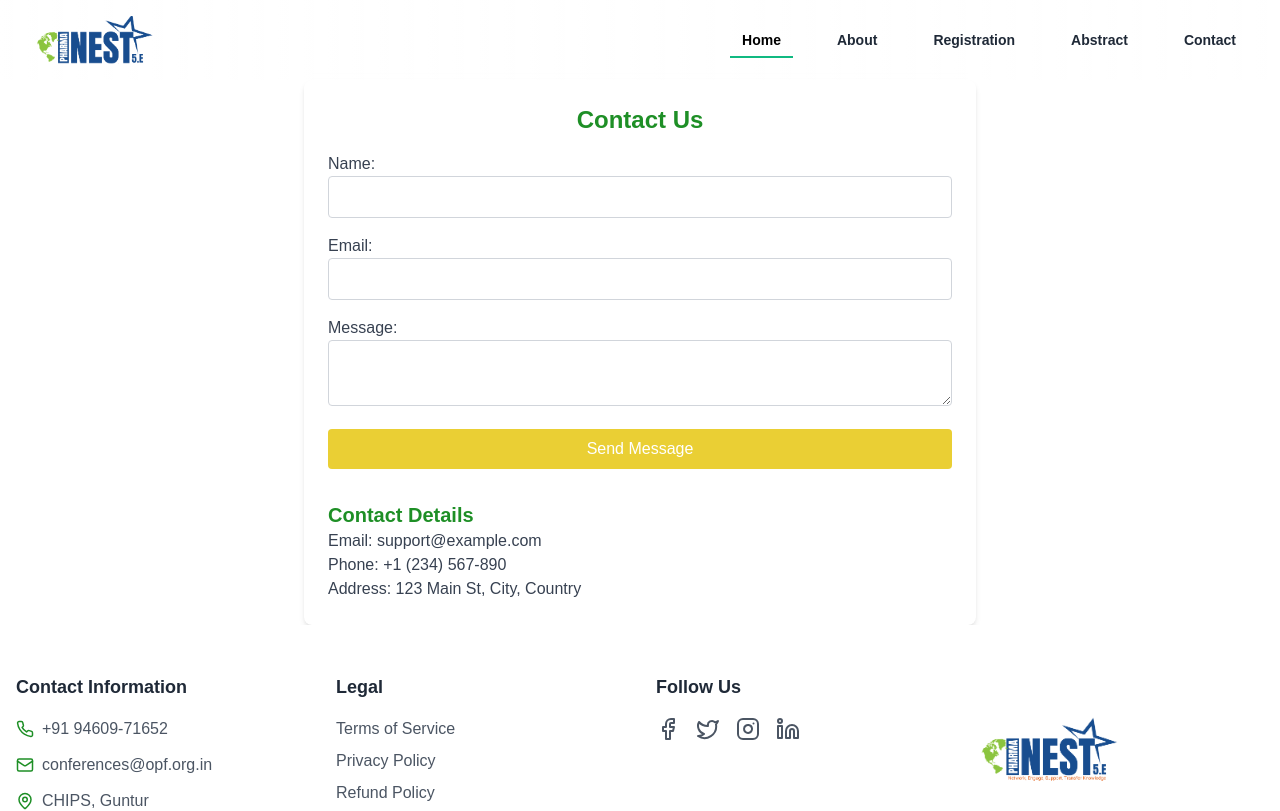
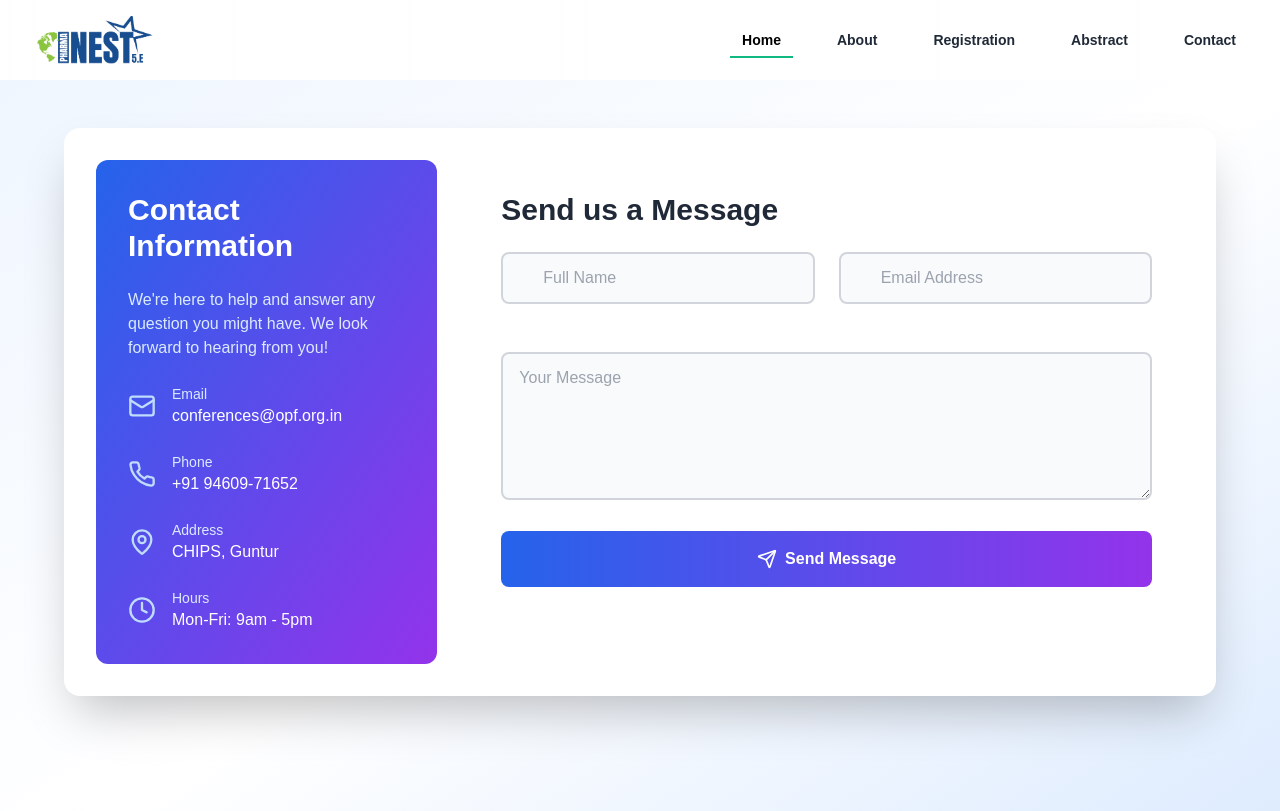
Before and after one commit to ravindrasirvi609/pharmanest, a Next.js app: page /contact in a window 1280 px wide. Shown: the top 811 px of the page. Built offline with nearby package versions, Linux system fonts and the light colour scheme.

Commit message:
Refactor code to update email addresses in ClientAbstractForm and mailer

```diff
--- a/src/app/contact/page.tsx
+++ b/src/app/contact/page.tsx
@@ -1,5 +1,63 @@
 "use client";
 import React, { useState } from "react";
+import { Mail, Phone, MapPin, Send, AlertTriangle, Clock } from "lucide-react";
+
+// Custom animated input component
+const AnimatedInput = ({
+  type,
+  name,
+  value,
+  onChange,
+  error,
+  label,
+  icon: Icon,
+}: {
+  type: string;
+  name: string;
+  value: string;
+  onChange: (
+    e: React.ChangeEvent<HTMLInputElement | HTMLTextAreaElement>
+  ) => void;
+  error?: string;
+  label: string;
+  icon?: React.ComponentType<{ className?: string }>;
+}) => (
+  <div className="relative mb-6">
+    <div className="absolute inset-y-0 left-0 flex items-center pl-3 pointer-events-none">
+      {Icon && <Icon className="w-5 h-5 text-gray-400" />}
+    </div>
+    <input
+      type={type}
+      name={name}
+      value={value}
+      onChange={onChange}
+      placeholder={label}
+      className={`
+        w-full pl-10 pr-3 py-3
+        border-2 rounded-lg
+        transition duration-300
+        ${
+          error
+            ? "border-red-500 focus:ring-red-300"
+            : "border-gray-300 focus:border-blue-500 focus:ring-blue-300"
+        }
+        bg-gray-50
+        focus:outline-none
+        focus:ring-2
+      `}
+    />
+    {error && (
+      <div className="absolute inset-y-0 right-0 flex items-center pr-3">
+        <AlertTriangle className="w-5 h-5 text-red-500" />
+      </div>
+    )}
+    {error && (
+      <p className="text-red-500 text-sm mt-1 flex items-center">
+        <AlertTriangle className="w-4 h-4 mr-1" /> {error}
+      </p>
+    )}
+  </div>
+);
 
 const ContactPage: React.FC = () => {
   const [formData, setFormData] = useState({
@@ -8,84 +66,229 @@ const ContactPage: React.FC = () => {
     message: "",
   });
   const [errors, setErrors] = useState({ name: "", email: "", message: "" });
+  const [isSubmitting, setIsSubmitting] = useState(false);
 
   const handleChange = (
     e: React.ChangeEvent<HTMLInputElement | HTMLTextAreaElement>
   ) => {
-    setFormData({ ...formData, [e.target.name]: e.target.value });
+    const { name, value } = e.target;
+    setFormData((prev) => ({ ...prev, [name]: value }));
+
+    // Clear error when user starts typing
+    if (errors[name as keyof typeof errors]) {
+      setErrors((prev) => ({ ...prev, [name]: "" }));
+    }
   };
 
   const validate = () => {
     const tempErrors = { name: "", email: "", message: "" };
-    if (!formData.name) tempErrors.name = "Name is required";
-    if (!formData.email) tempErrors.email = "Email is required";
-    if (!formData.message) tempErrors.message = "Message is required";
+
+    // Name validation
+    if (!formData.name.trim()) {
+      tempErrors.name = "Full name is required";
+    } else if (formData.name.trim().length < 2) {
+      tempErrors.name = "Name must be at least 2 characters";
+    }
+
+    // Email validation
+    const emailRegex = /^[^\s@]+@[^\s@]+\.[^\s@]+$/;
+    if (!formData.email.trim()) {
+      tempErrors.email = "Email address is required";
+    } else if (!emailRegex.test(formData.email)) {
+      tempErrors.email = "Invalid email format";
+    }
+
+    // Message validation
+    if (!formData.message.trim()) {
+      tempErrors.message = "Your message cannot be empty";
+    } else if (formData.message.trim().length < 10) {
+      tempErrors.message = "Message must be at least 10 characters";
+    }
+
     setErrors(tempErrors);
     return Object.values(tempErrors).every((x) => x === "");
   };
 
-  const handleSubmit = (e: React.FormEvent) => {
+  const handleSubmit = async (e: React.FormEvent) => {
     e.preventDefault();
+    setIsSubmitting(true);
+
     if (validate()) {
-      // Handle form submission
+      try {
+        // Simulated form submission
+        await new Promise((resolve) => setTimeout(resolve, 1500));
         console.log("Form submitted:", formData);
+
+        // Reset form
+        setFormData({ name: "", email: "", message: "" });
+        alert("Message sent successfully!");
+      } catch (err) {
+        console.error(err);
+        alert("Failed to send message. Please try again.");
       }
+    }
+
+    setIsSubmitting(false);
   };
 
   return (
-    <div className="max-w-2xl mx-auto p-6 bg-white rounded-lg shadow-md">
-      <h1 className="text-2xl font-bold text-center text-[#1e8f26]">
-        Contact Us
-      </h1>
-      <form onSubmit={handleSubmit} className="mt-4">
-        <div className="mb-4">
-          <label className="block text-gray-700">Name:</label>
-          <input
+    <div className="min-h-screen bg-gradient-to-br from-blue-50 via-white to-blue-100 py-12 px-4 sm:px-6 lg:px-8">
+      <div className="max-w-6xl mx-auto bg-white shadow-2xl rounded-2xl overflow-hidden grid md:grid-cols-3 gap-8 p-8">
+        {/* Contact Information Section */}
+        <div className="md:col-span-1 bg-gradient-to-br from-blue-600 to-purple-600 text-white rounded-xl p-8 flex flex-col justify-between">
+          <div>
+            <h2 className="text-3xl font-bold mb-6">Contact Information</h2>
+            <p className="text-blue-100 mb-6">
+              We&apos;re here to help and answer any question you might have. We
+              look forward to hearing from you!
+            </p>
+          </div>
+
+          <div className="space-y-6">
+            <div className="flex items-center space-x-4">
+              <Mail className="w-7 h-7 text-blue-200" />
+              <div>
+                <p className="text-sm text-blue-100">Email</p>
+                <a
+                  href="mailto:conferences@opf.org.in"
+                  className="text-white hover:underline"
+                >
+                  conferences@opf.org.in
+                </a>
+              </div>
+            </div>
+            <div className="flex items-center space-x-4">
+              <Phone className="w-7 h-7 text-blue-200" />
+              <div>
+                <p className="text-sm text-blue-100">Phone</p>
+                <a
+                  href="tel:+919460971652"
+                  className="text-white hover:underline"
+                >
+                  +91 94609-71652
+                </a>
+              </div>
+            </div>
+            <div className="flex items-center space-x-4">
+              <MapPin className="w-7 h-7 text-blue-200" />
+              <div>
+                <p className="text-sm text-blue-100">Address</p>
+                <p className="text-white">CHIPS, Guntur</p>
+              </div>
+            </div>
+            <div className="flex items-center space-x-4">
+              <Clock className="w-7 h-7 text-blue-200" />
+              <div>
+                <p className="text-sm text-blue-100">Hours</p>
+                <p className="text-white">Mon-Fri: 9am - 5pm</p>
+              </div>
+            </div>
+          </div>
+        </div>
+
+        {/* Contact Form Section */}
+        <div className="md:col-span-2 p-4 md:p-8">
+          <h2 className="text-3xl font-bold mb-6 text-gray-800">
+            Send us a Message
+          </h2>
+          <form onSubmit={handleSubmit} className="space-y-6">
+            <div className="grid md:grid-cols-2 gap-6">
+              <AnimatedInput
                 type="text"
                 name="name"
                 value={formData.name}
                 onChange={handleChange}
-            className="w-full p-2 border border-gray-300 rounded focus:outline-none focus:ring-2 focus:ring-[#c12b23]"
+                label="Full Name"
+                error={errors.name}
+                icon={undefined}
               />
-          {errors.name && <span className="text-red-500">{errors.name}</span>}
-        </div>
-        <div className="mb-4">
-          <label className="block text-gray-700">Email:</label>
-          <input
+
+              <AnimatedInput
                 type="email"
                 name="email"
                 value={formData.email}
                 onChange={handleChange}
-            className="w-full p-2 border border-gray-300 rounded focus:outline-none focus:ring-2 focus:ring-[#c12b23]"
+                label="Email Address"
+                error={errors.email}
+                icon={undefined}
               />
-          {errors.email && <span className="text-red-500">{errors.email}</span>}
             </div>
-        <div className="mb-4">
-          <label className="block text-gray-700">Message:</label>
+
+            <div className="relative">
               <textarea
                 name="message"
                 value={formData.message}
                 onChange={handleChange}
-            className="w-full p-2 border border-gray-300 rounded focus:outline-none focus:ring-2 focus:ring-[#c12b23]"
-          ></textarea>
+                placeholder="Your Message"
+                rows={5}
+                className={`
+                  w-full px-4 py-3
+                  border-2 rounded-lg
+                  transition duration-300
+                  ${
+                    errors.message
+                      ? "border-red-500 focus:ring-red-300"
+                      : "border-gray-300 focus:border-blue-500 focus:ring-blue-300"
+                  }
+                  bg-gray-50
+                  focus:outline-none
+                  focus:ring-2
+                `}
+              />
               {errors.message && (
-            <span className="text-red-500">{errors.message}</span>
+                <p className="text-red-500 text-sm mt-1 flex items-center">
+                  <AlertTriangle className="w-4 h-4 mr-1" /> {errors.message}
+                </p>
               )}
             </div>
+
             <button
               type="submit"
-          className="w-full p-2 bg-[#eacf34] text-white rounded hover:bg-[#c12b23] transition duration-200"
+              disabled={isSubmitting}
+              className={`
+                w-full py-4 rounded-lg
+                flex items-center justify-center
+                text-white font-semibold
+                transition duration-300
+                ${
+                  isSubmitting
+                    ? "bg-gray-400 cursor-not-allowed"
+                    : "bg-gradient-to-r from-blue-600 to-purple-600 hover:from-blue-700 hover:to-purple-700"
+                }
+              `}
             >
-          Send Message
+              {isSubmitting ? (
+                <>
+                  <svg
+                    className="animate-spin -ml-1 mr-3 h-5 w-5 text-white"
+                    xmlns="http://www.w3.org/2000/svg"
+                    fill="none"
+                    viewBox="0 0 24 24"
+                  >
+                    <circle
+                      className="opacity-25"
+                      cx="12"
+                      cy="12"
+                      r="10"
+                      stroke="currentColor"
+                      strokeWidth="4"
+                    ></circle>
+                    <path
+                      className="opacity-75"
+                      fill="currentColor"
+                      d="M4 12a8 8 0 018-8V0C5.373 0 0 5.373 0 12h4zm2 5.291A7.962 7.962 0 014 12H0c0 3.042 1.135 5.824 3 7.938l3-2.647z"
+                    ></path>
+                  </svg>
+                  Sending...
+                </>
+              ) : (
+                <>
+                  <Send className="w-5 h-5 mr-2" /> Send Message
+                </>
+              )}
             </button>
           </form>
-      <div className="mt-8">
-        <h2 className="text-xl font-semibold text-[#1e8f26]">
-          Contact Details
-        </h2>
-        <p className="text-gray-700">Email: support@example.com</p>
-        <p className="text-gray-700">Phone: +1 (234) 567-890</p>
-        <p className="text-gray-700">Address: 123 Main St, City, Country</p>
+        </div>
       </div>
     </div>
   );
--- a/src/components/ClientAbstractForm.tsx
+++ b/src/components/ClientAbstractForm.tsx
@@ -429,10 +429,10 @@ const ClientAbstractForm: React.FC<ClientProps> = ({ id }) => {
           <p>
             For any queries, please contact our support team at{" "}
             <a
-              href="mailto:psc@pharmanecia.org"
+              href="mailto:conferences@opf.org.in"
               className="text-danger hover:underline"
             >
-              psc@pharmanecia.org
+              conferences@opf.org.in
             </a>
           </p>
         </div>
--- a/src/lib/mailer.tsx
+++ b/src/lib/mailer.tsx
@@ -52,6 +52,8 @@ export const sendEmail = async ({
       }
       submissionDetailsUrl = `${baseUrl}/abstractForm/${registration._id}`;
       EMAIL = registration.email;
+
+      console.log("registration", registration);
     } else {
       abstract = await AbstractModel.findOne({ _id });
       if (!abstract) {
@@ -196,7 +198,7 @@ export const sendEmail = async ({
         Authorization: `Bearer ${apiKey}`,
       },
       body: JSON.stringify({
-        from: "psc@pharmanecia.org",
+        from: "conferences@opf.org.in",
         to: EMAIL,
         subject: subject,
         html: emailHtml,
```
Lines whose indentation alone changed are shown as unchanged.
